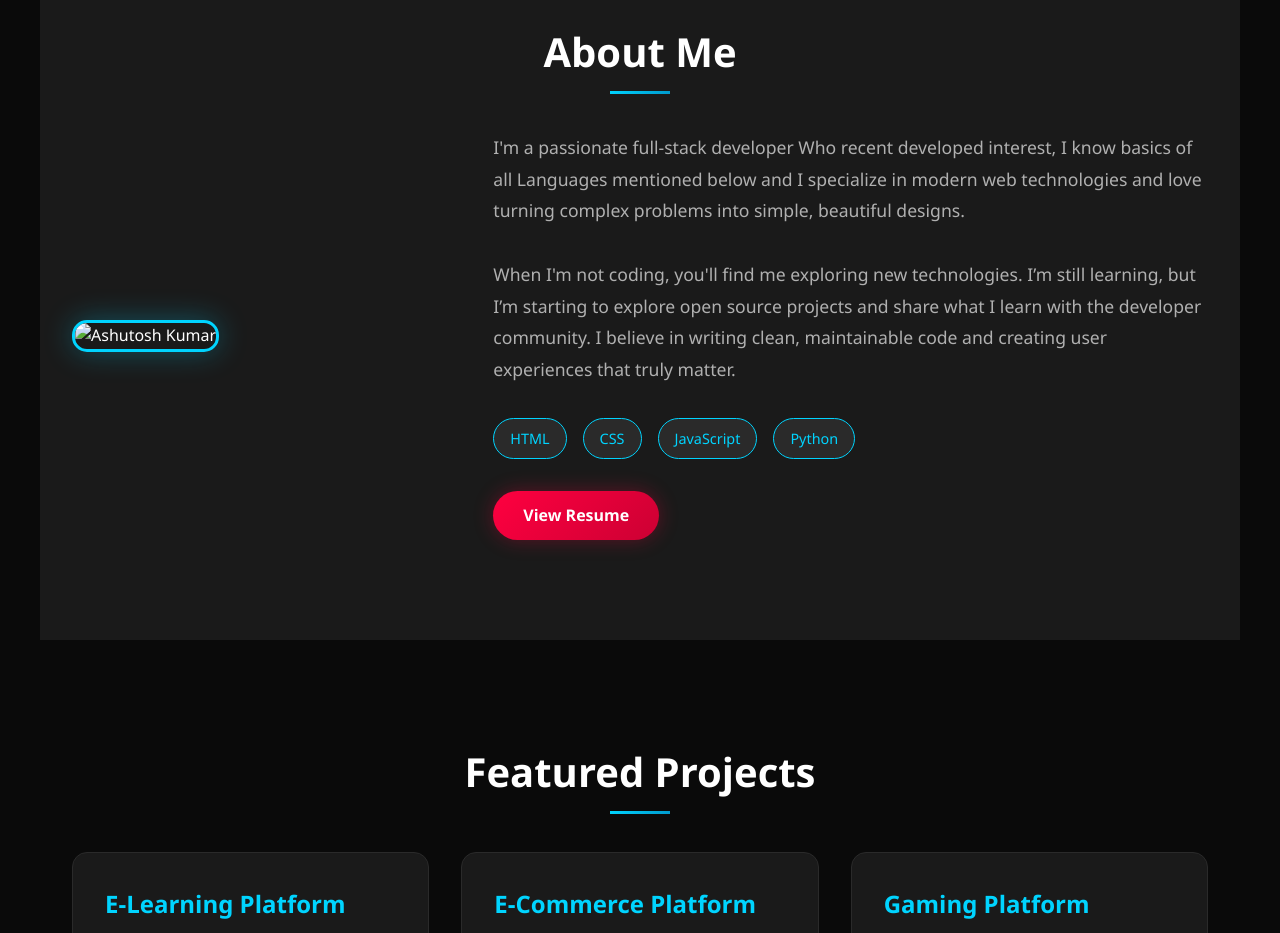
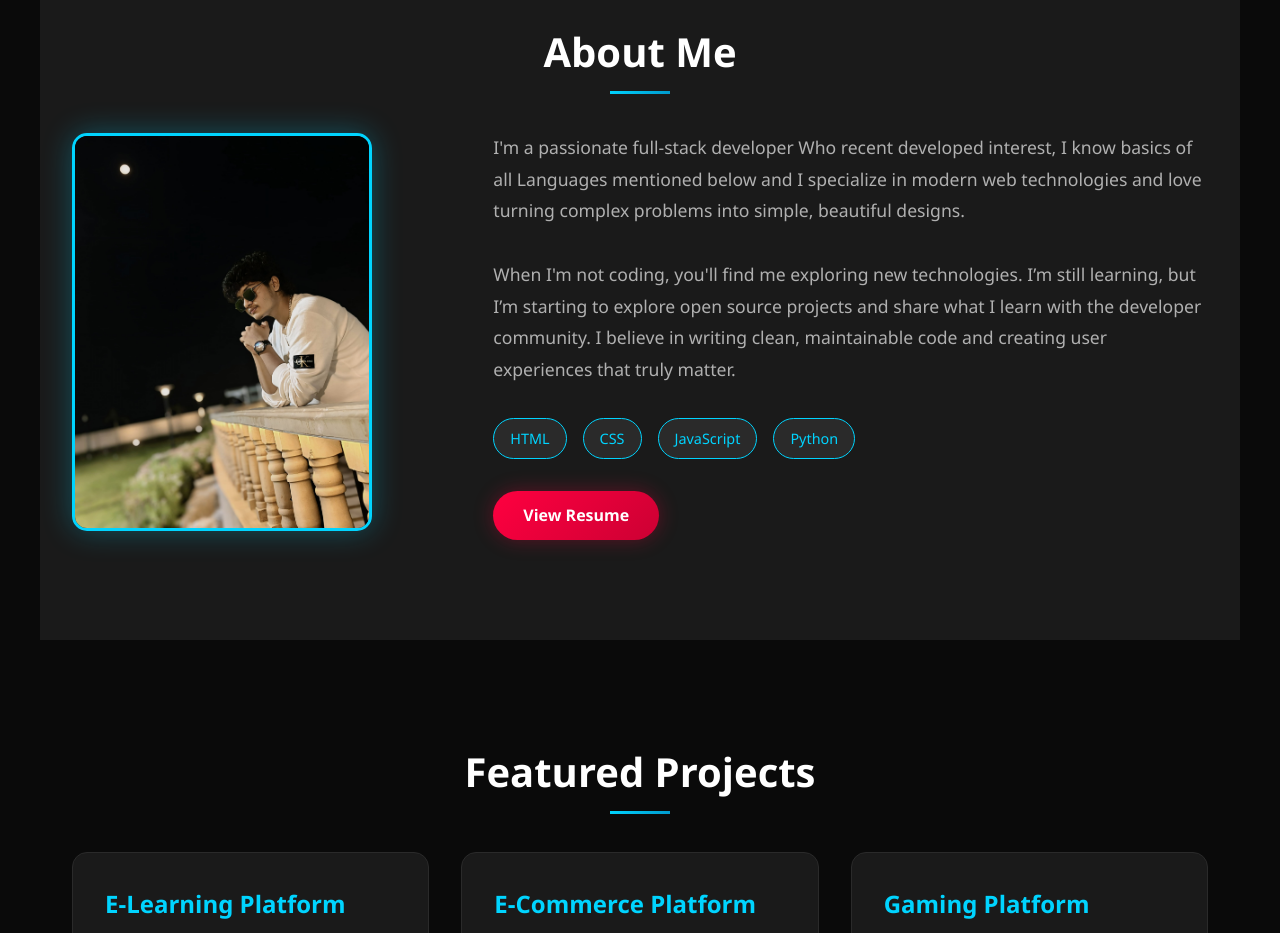
Before and after one commit to AshutoshKumar2312004/My-Portfolio, a plain HTML site: page index.html in a window 1280 px wide. Shown: the part 880-1813 px from the top of the page. Drawn offline with Linux system fonts and the light colour scheme.

Commit message:
Update index.html

```diff
--- a/index.html
+++ b/index.html
@@ -532,7 +532,7 @@
         <h2 class="section-title fade-in">About Me</h2>
         <div class="about-container">
             <div class="about-image fade-in">
-                <img src="Black and White Clean Professional A4 Resume for Marketing Manager (1).pdf" alt="Ashutosh Kumar">
+                <img src="ashutoshkumar.jpeg" alt="Ashutosh Kumar">
             </div>
             <div class="about-content fade-in">
                 <p class="about-text">
```
